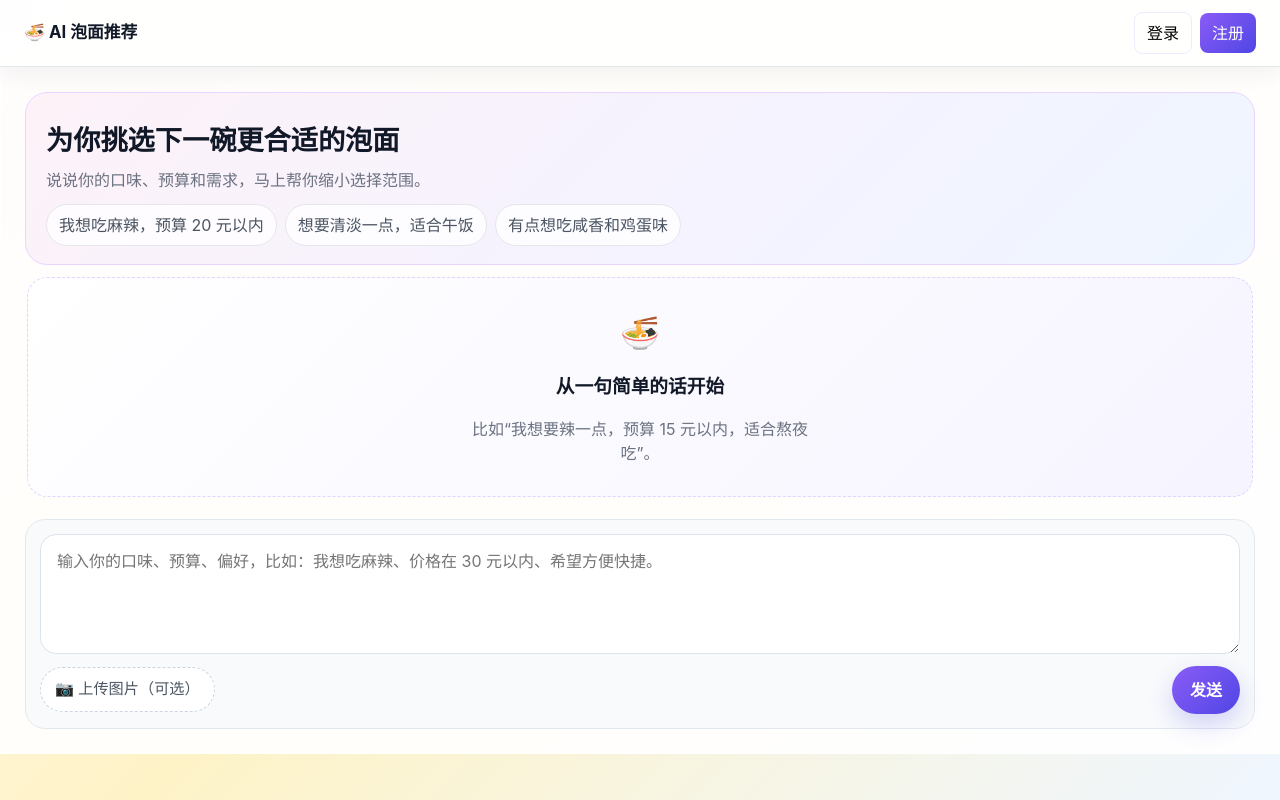
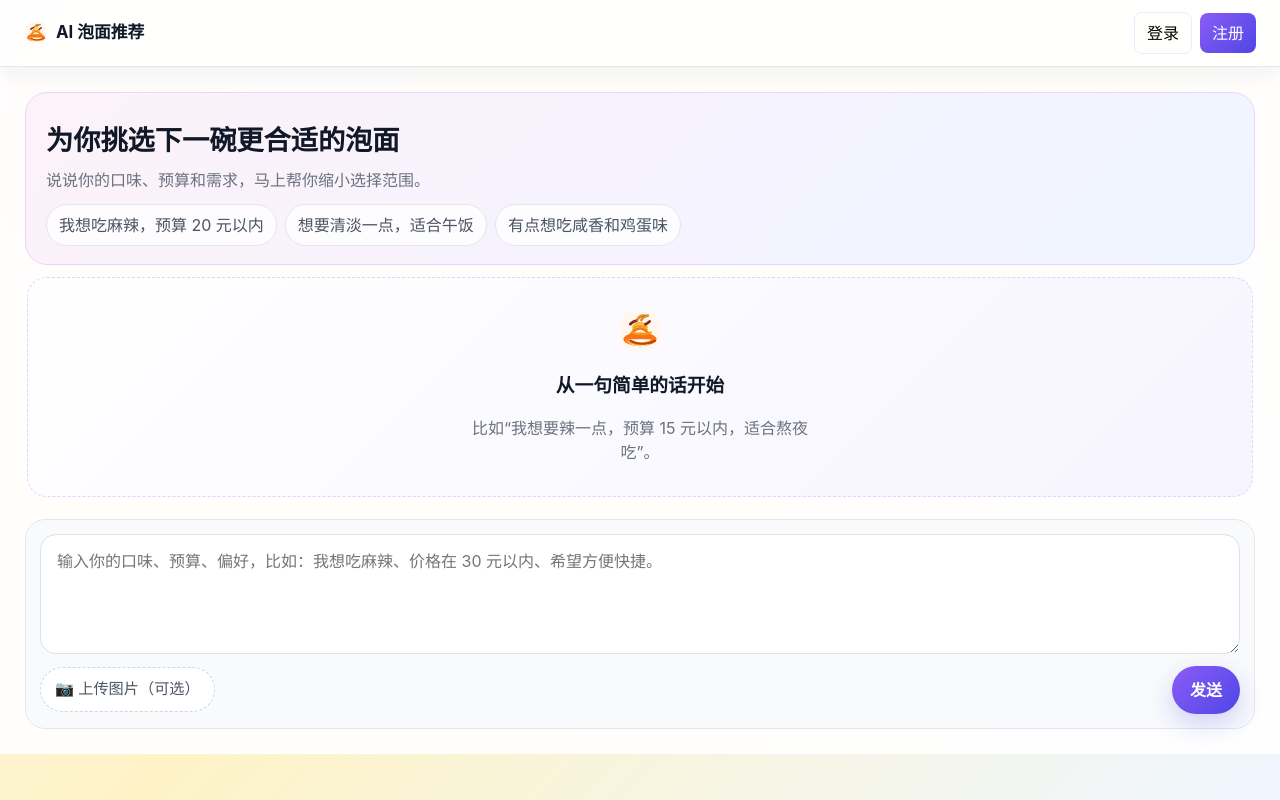
Before and after one commit to renshengyiyijihe/an-movie-recommend-agent, a React (Vite) app in the folder client/: page / in a window 1280 px wide. Built offline with nearby package versions, Linux system fonts and the light colour scheme.

Commit message:
fix: 调整登陆注册问题

```diff
--- a/client/src/App.tsx
+++ b/client/src/App.tsx
@@ -2,6 +2,7 @@ import { useEffect, useState } from 'react';
 import { request } from './api';
 import useAuth from './store/auth';
 import AuthModal from './components/AuthModal';
+import AppLogo from './components/AppLogo';
 
 interface RecommendationItem {
   name: string;
@@ -135,7 +136,10 @@ function App() {
   return (
     <div className="app-shell">
       <div className="top-bar">
-        <div className="top-bar__title">🍜 AI 泡面推荐</div>
+        <div className="top-bar__title">
+          <AppLogo className="top-bar__icon" size={24} />
+          <span>AI 泡面推荐</span>
+        </div>
         <div className="auth-buttons" role="toolbar">
           {token ? (
             <>
@@ -193,7 +197,7 @@ function App() {
         <div className="messages">
           {messages.length === 0 ? (
             <div className="empty-state">
-              <div className="empty-state-icon">🍜</div>
+              <AppLogo className="empty-state-icon" size={44} />
               <h3>从一句简单的话开始</h3>
               <p>比如“我想要辣一点，预算 15 元以内，适合熬夜吃”。</p>
             </div>
--- /dev/null
+++ b/client/src/components/AppLogo.tsx
@@ -0,0 +1,9 @@
+interface AppLogoProps {
+  className?: string;
+  size?: number;
+  alt?: string;
+}
+
+export default function AppLogo({ className = '', size = 24, alt = 'AI 泡面推荐图标' }: AppLogoProps) {
+  return <img src="/favicon.svg" alt={alt} className={className} width={size} height={size} />;
+}
--- a/client/src/styles.css
+++ b/client/src/styles.css
@@ -50,9 +50,17 @@ input {
 }
 
 .top-bar__title {
+  display: flex;
+  align-items: center;
+  gap: 8px;
   font-weight: 700;
   color: #111827;
   font-size: 1.05rem;
+}
+
+.top-bar__icon {
+  display: block;
+  flex-shrink: 0;
 }
 
 .chat-panel {
@@ -227,8 +235,8 @@ textarea:focus {
 }
 
 .empty-state-icon {
-  font-size: 2rem;
-  margin-bottom: 6px;
+  display: block;
+  margin-bottom: 8px;
 }
 
 .empty-state h3 {
```
Also changed, not shown: 1 other file (tests, documents, lock files or other folders).
